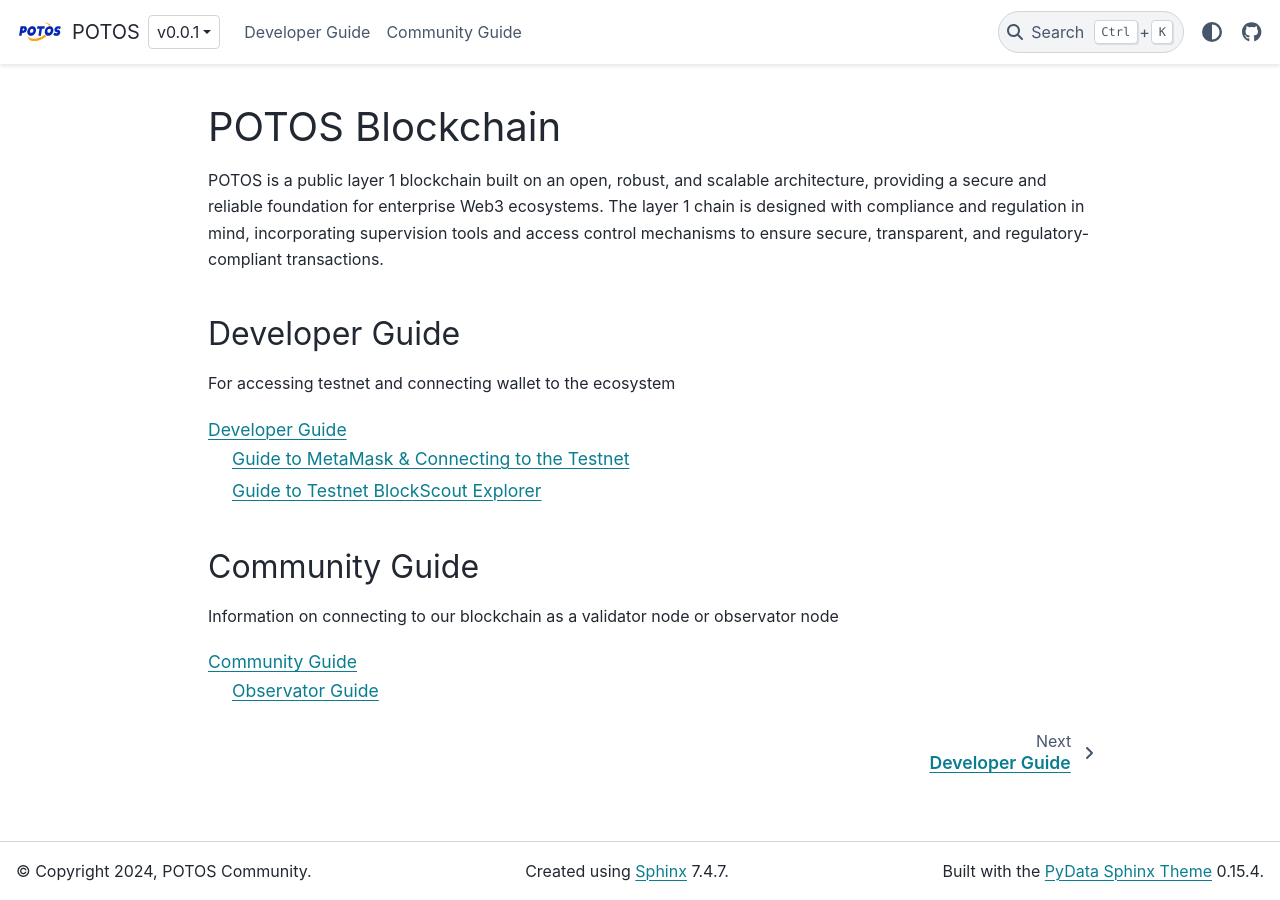
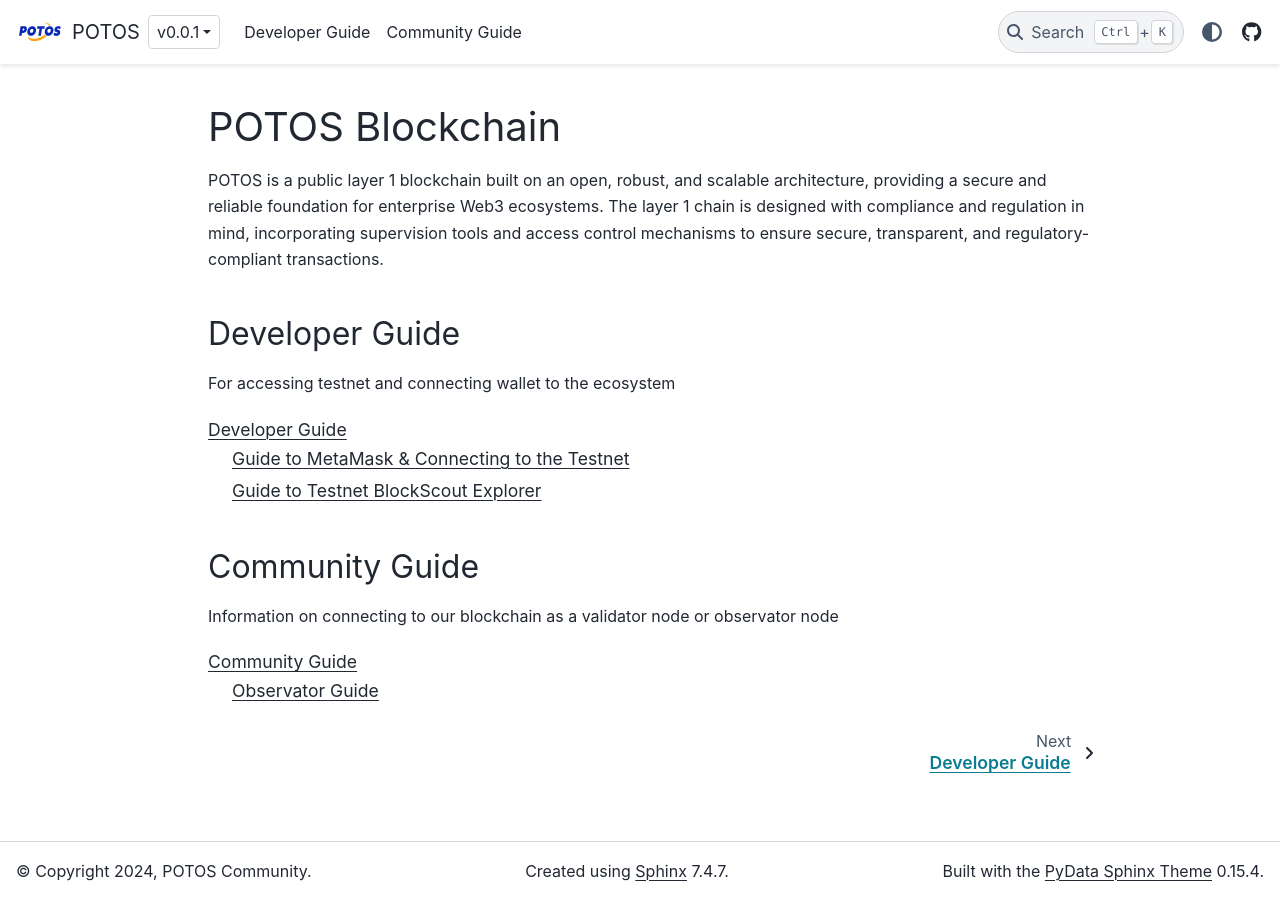
Before and after one commit to potoshk/potos-docs, a Sphinx documentation site: the page built from docs/index.md, in a window 1280 px wide. Built offline with Sphinx 7.4.7 and the PyData theme 0.15.4, drawn with Linux system fonts in a browser that asks for light colours; pages that are not in the unit, such as notebooks, are missing from menus.

Commit message:
modify link

```diff
--- a/docs/_static/custom.css
+++ b/docs/_static/custom.css
@@ -57,3 +57,15 @@ div.downstream-project-links a {
   text-decoration: none !important;
   color: inherit !important;
 }
+
+a{
+  color:#222832 !important;
+}
+
+a:hover{
+  color: #2B67FA !important;
+}
+
+a:active{
+  color: #2B67FA !important;
+}
```
